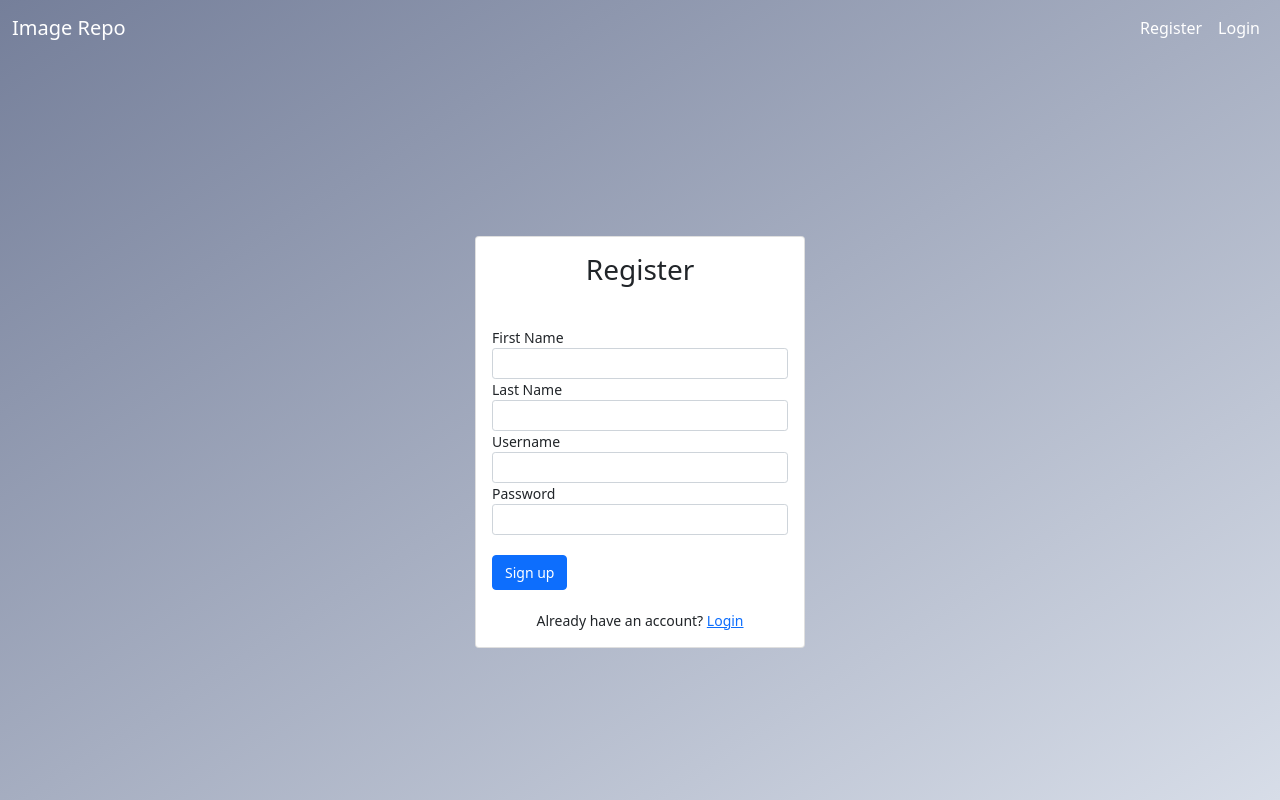
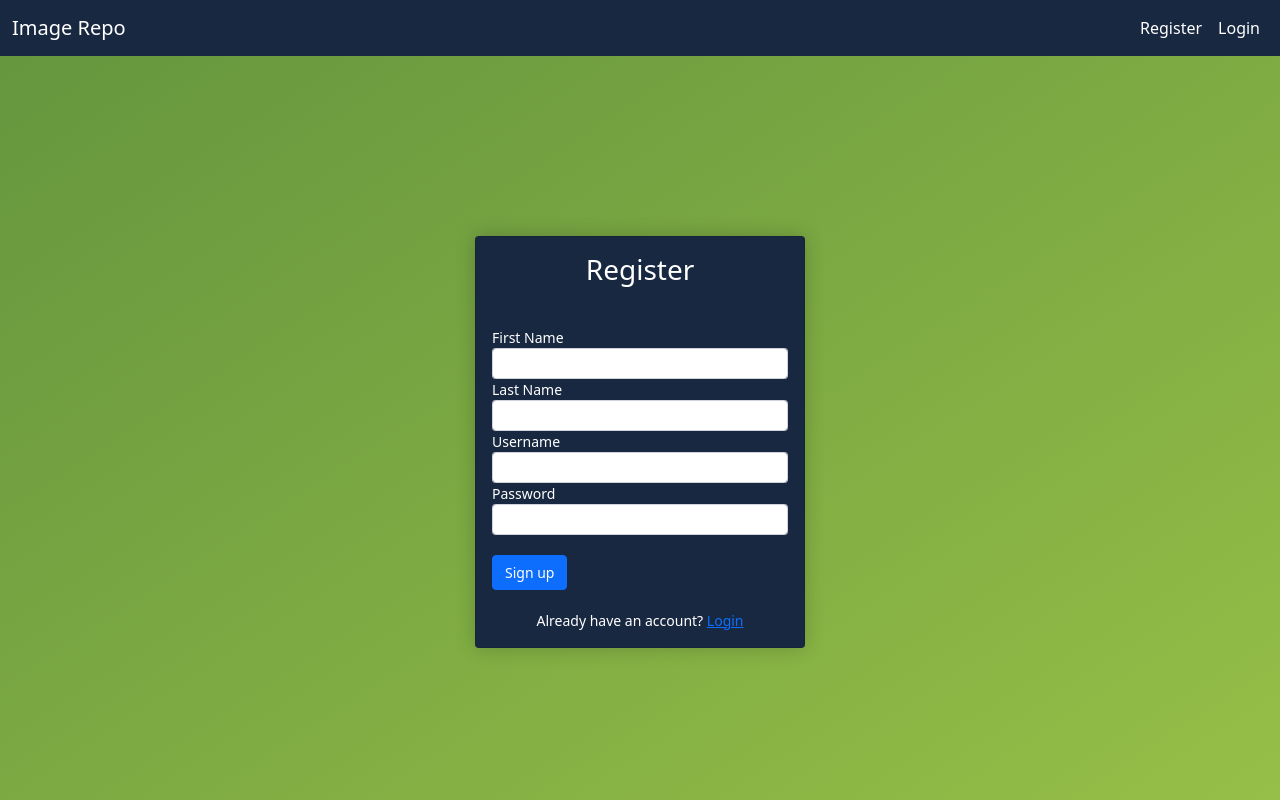
Before and after one commit to AndyKChen/foodify-image, a Flask app: page /register in a window 1280 px wide. Run offline with Flask 2, Linux system fonts and the light colour scheme.

Commit message:
card styling

```diff
--- a/shopify_challenge/static/styles.css
+++ b/shopify_challenge/static/styles.css
@@ -1,7 +1,7 @@
 body {
 	min-height: 100vh;
     background-color: #757f9a;
-    background-image: linear-gradient(147deg, #757f9a 0%, #d7dde8 100%);
+    background-image: linear-gradient(147deg, #64943E 0%, #95BF47 100%);
 	align-items: center;
 	justify-content: center;
 }
@@ -85,8 +85,36 @@ form{
     padding-bottom: 10px;
 }
 
-.divider{
+.divider {
     width:10px;
     height:auto;
     display:inline-block;
 }
+
+.navbar {
+    background-color: #192841;
+}
+
+.image-container {
+    padding-left: 50px;
+    padding-right: 50px;
+}
+
+.card-img-top {
+    width: 100%;
+    height: 15vw;
+    object-fit: cover;
+}
+
+.row.no-gutter {
+    margin-left: 0;
+    margin-right: 0;
+  }
+
+  .card {
+    box-shadow: 0 0px 20px 0 rgba(0,0,0,0.2);
+    background-color: #192841 !important;
+    color:white;
+}
+
+.carousel-item {margin-right: auto !important;}
```
